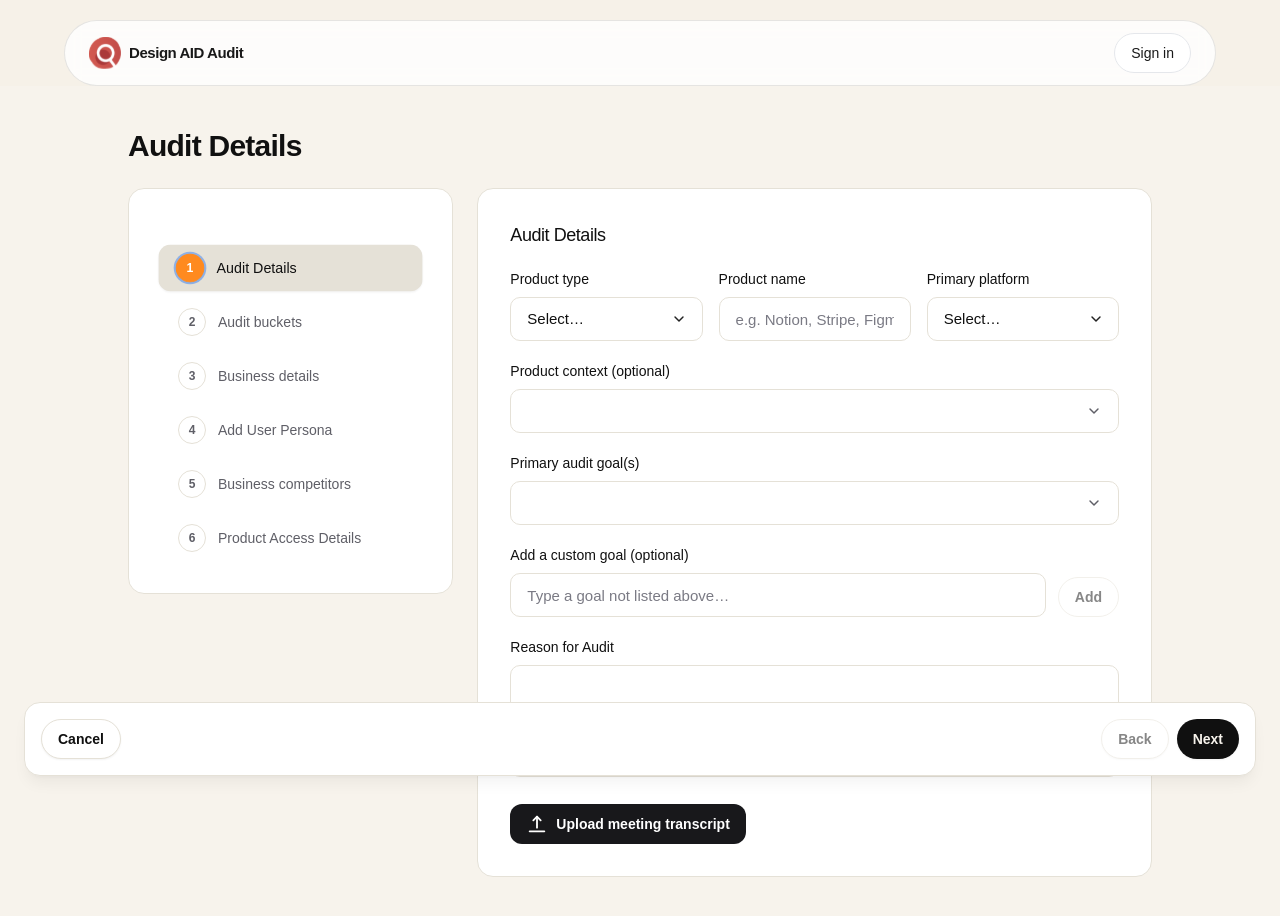
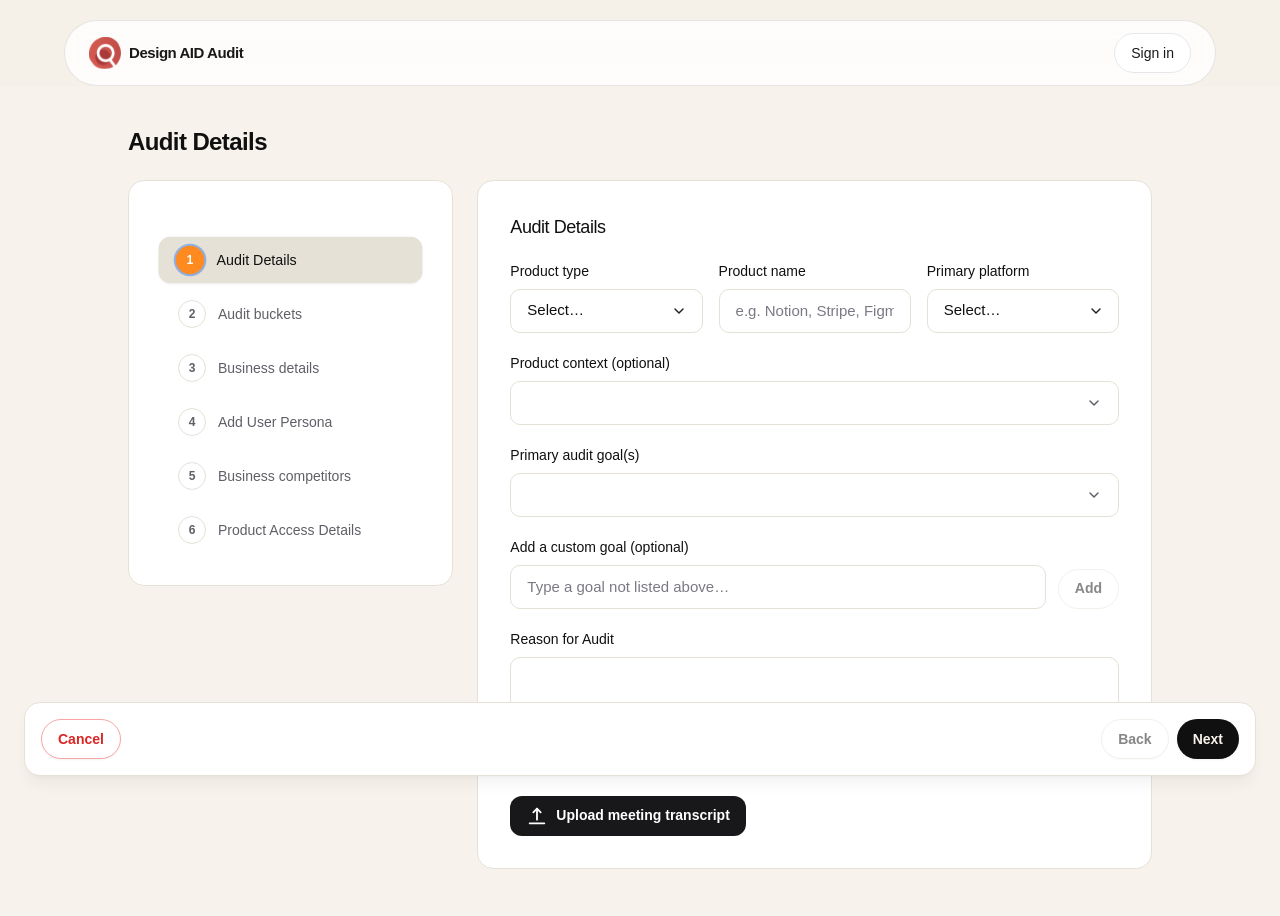
Before and after one commit to StudiovitaminD/ux-audit-tool, a Next.js app: page /audit in a window 1280 px wide. Shown: the top 916 px of the page. Built offline with nearby package versions, Linux system fonts and the light colour scheme.

Commit message:
Fix audit and report UI spacing

```diff
--- a/src/app/audit/page.tsx
+++ b/src/app/audit/page.tsx
@@ -6,7 +6,7 @@ export default function AuditPage() {
     <div className="m-16 mt-32 pb-16">
       <div className="space-y-6">
         <div className="space-y-2">
-          <h2 className="font-display text-3xl font-semibold tracking-tight">
+          <h2 className="font-display text-[24px] font-semibold leading-[1.15] tracking-tight">
             Audit Details
           </h2>
         </div>
--- a/src/components/audit/audit-form.tsx
+++ b/src/components/audit/audit-form.tsx
@@ -2632,7 +2632,7 @@ Audit Flow for SCY Platform
             variant="secondary"
             onClick={handleCancelProcess}
             disabled={loading}
-            className="rounded-full px-5 py-2.5 text-sm font-semibold shadow-sm"
+            className="rounded-full border-red-300 px-5 py-2.5 text-sm font-semibold text-red-600 shadow-sm hover:bg-red-50 hover:text-red-700 !border-red-300 !text-red-600"
           >
             Cancel
           </Button>
--- a/src/components/report/report-view.tsx
+++ b/src/components/report/report-view.tsx
@@ -767,7 +767,7 @@ export function ReportView() {
       <div className="m-0 w-full max-w-none px-6 pb-6 pt-10">
         <div className="mb-8 flex flex-wrap items-end justify-between gap-4">
           <div>
-            <h2 className="font-display text-3xl font-semibold tracking-tight">Reports</h2>
+            <h2 className="font-display text-[24px] font-semibold leading-[1.15] tracking-tight">Reports</h2>
             <div className="mt-2 max-w-xl text-sm text-[color:var(--ink-muted)]">
               Search your saved reports by product name.
             </div>
--- a/src/components/report/sections/OverviewSection.tsx
+++ b/src/components/report/sections/OverviewSection.tsx
@@ -379,7 +379,7 @@ export function OverviewSection({ vm }: SharedSectionProps) {
                     <tr key={pillar}>
                       <td className="relative w-[32px] min-w-[32px] border-r border-[color:var(--report-table-border)] px-0 py-0 text-center align-middle">
                         <div className="absolute inset-0 flex items-center justify-center">
-                          <div className="report-h4 w-fit whitespace-nowrap text-center [writing-mode:vertical-rl] rotate-180 normal-case tracking-normal leading-none text-[color:var(--report-black)]">
+                          <div className="report-h4 !text-[14px] w-fit whitespace-nowrap text-center [writing-mode:vertical-rl] rotate-180 normal-case tracking-normal leading-none !text-[color:var(--report-black)]">
                             {pillar}
                           </div>
                         </div>
@@ -417,7 +417,7 @@ export function OverviewSection({ vm }: SharedSectionProps) {
                           className="relative w-[32px] min-w-[32px] border-r border-[color:var(--report-table-border)] px-0 text-center"
                         >
                           <div className="absolute inset-0 flex items-center justify-center">
-                            <div className="report-h4 w-fit whitespace-nowrap text-center [writing-mode:vertical-rl] rotate-180 normal-case tracking-normal leading-none text-[color:var(--report-black)]">
+                            <div className="report-h4 !text-[14px] w-fit whitespace-nowrap text-center [writing-mode:vertical-rl] rotate-180 normal-case tracking-normal leading-none !text-[color:var(--report-black)]">
                               {pillar}
                             </div>
                           </div>
```
